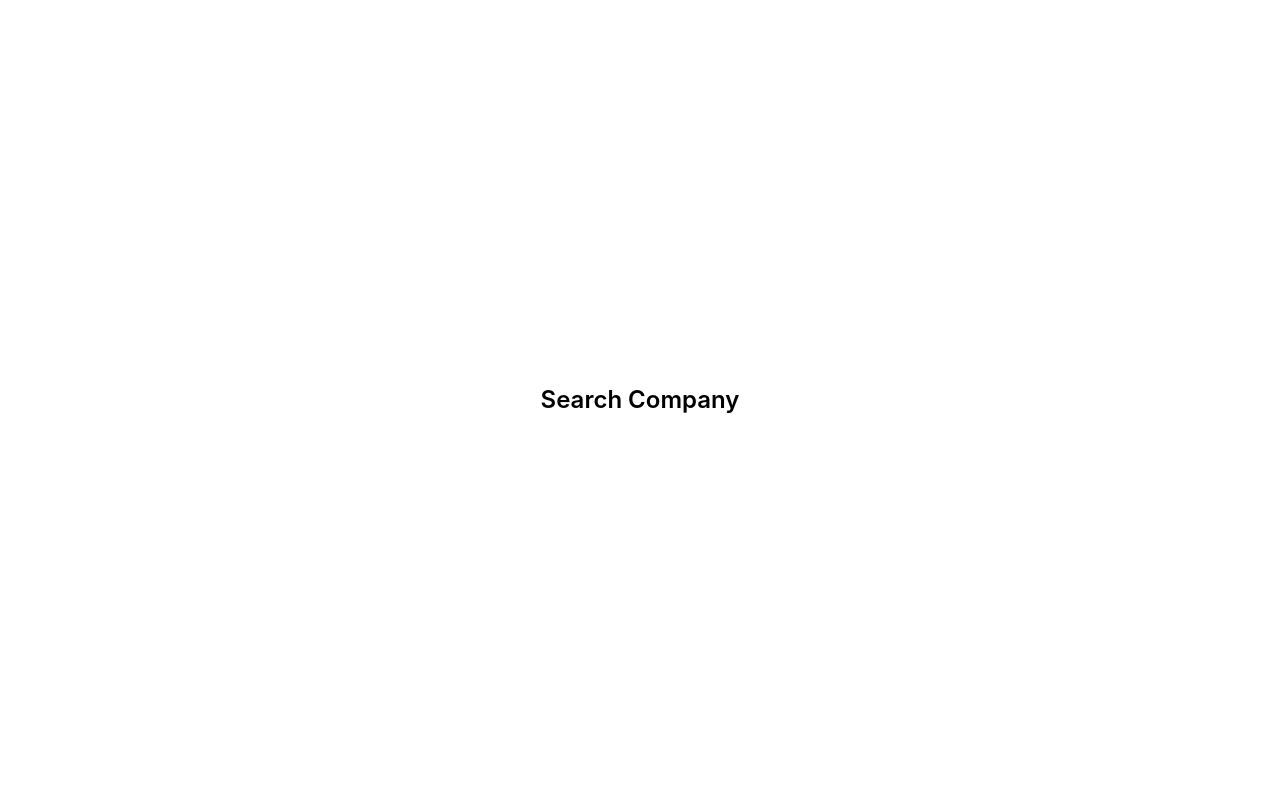
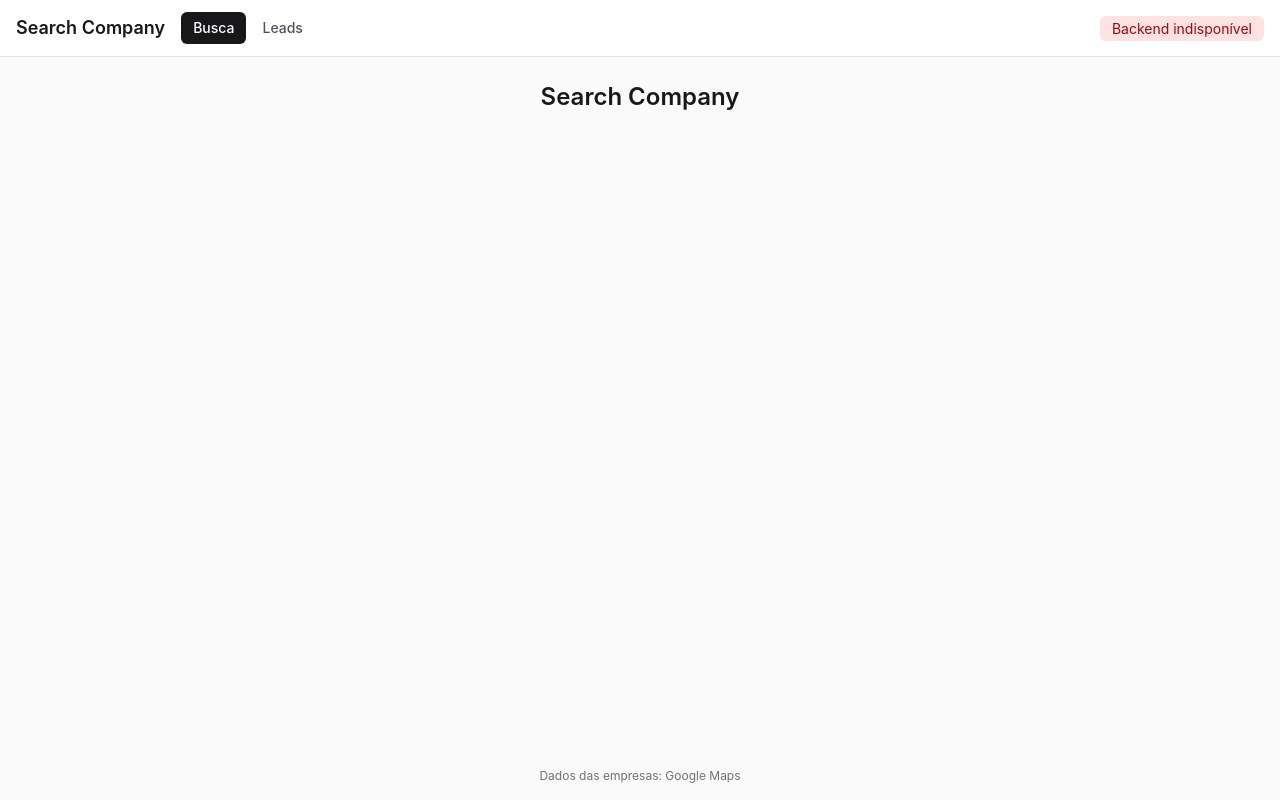
Before and after one commit to marcelohmribeiro/search-company, a React (Vite) app in the folder app/: page / in a window 1280 px wide. Built offline with nearby package versions, Linux system fonts and the light colour scheme; no server answers.

Commit message:
feat(app): show monthly request usage in the header
also add navigation between the search and leads pages.

```diff
--- /dev/null
+++ b/app/src/components/UsageBadge.tsx
@@ -0,0 +1,31 @@
+import { useEffect } from 'react'
+import { useUsageStore } from 'src/store/usageStore'
+
+export default function UsageBadge() {
+	const { usage, error, refresh } = useUsageStore()
+
+	useEffect(() => {
+		refresh()
+	}, [refresh])
+
+	if (error) {
+		return <span className='rounded-md bg-red-100 px-3 py-1 text-sm text-red-800'>Backend indisponível</span>
+	}
+	if (!usage) return null
+
+	const tone =
+		usage.remaining === 0
+			? 'bg-red-100 text-red-800'
+			: usage.remaining < 100
+				? 'bg-amber-100 text-amber-800'
+				: 'bg-emerald-100 text-emerald-800'
+
+	return (
+		<span
+			className={`rounded-md px-3 py-1 text-sm font-medium ${tone}`}
+			title={`Mês de cobrança ${usage.period} (horário do Pacífico). A trava é de ${usage.limit} requisições.`}
+		>
+			{usage.used}/{usage.limit} requisições · restam {usage.remaining}
+		</span>
+	)
+}
--- a/app/src/pages/layout.tsx
+++ b/app/src/pages/layout.tsx
@@ -1,9 +1,32 @@
-import { Outlet } from 'react-router'
+import { NavLink, Outlet } from 'react-router'
+import UsageBadge from 'src/components/UsageBadge'
+
+const navLinkClass = ({ isActive }: { isActive: boolean }) =>
+	`rounded-md px-3 py-1.5 text-sm font-medium ${isActive ? 'bg-zinc-900 text-white' : 'text-zinc-600 hover:bg-zinc-200'}`
 
 export default function Layout() {
 	return (
-		<div className='flex min-h-screen w-full'>
-			<Outlet />
+		<div className='flex min-h-screen w-full flex-col bg-zinc-50 text-zinc-900'>
+			<header className='border-b border-zinc-200 bg-white'>
+				<div className='mx-auto flex max-w-7xl flex-wrap items-center gap-4 px-4 py-3'>
+					<span className='text-lg font-semibold'>Search Company</span>
+					<nav className='flex gap-1'>
+						<NavLink to='/' end className={navLinkClass}>
+							Busca
+						</NavLink>
+						<NavLink to='/leads' className={navLinkClass}>
+							Leads
+						</NavLink>
+					</nav>
+					<div className='ml-auto'>
+						<UsageBadge />
+					</div>
+				</div>
+			</header>
+			<main className='mx-auto w-full max-w-7xl flex-1 px-4 py-6'>
+				<Outlet />
+			</main>
+			<footer className='px-4 py-4 text-center text-xs text-zinc-500'>Dados das empresas: Google Maps</footer>
 		</div>
 	)
 }
--- /dev/null
+++ b/app/src/store/usageStore.ts
@@ -0,0 +1,28 @@
+import { create } from 'zustand'
+import { fetchUsage, getErrorMessage } from 'src/services'
+import type { Usage } from 'src/types'
+
+interface UsageState {
+	usage: Usage | null
+	error: string | null
+	refresh: () => Promise<void>
+	setUsage: (usage: Usage) => void
+}
+
+const useUsageStore = create<UsageState>((set) => ({
+	usage: null,
+	error: null,
+
+	refresh: async () => {
+		try {
+			set({ usage: await fetchUsage(), error: null })
+		} catch (error) {
+			set({ error: getErrorMessage(error) })
+		}
+	},
+
+	setUsage: (usage) => set({ usage, error: null }),
+}))
+
+export default useUsageStore
+export { useUsageStore }
```
